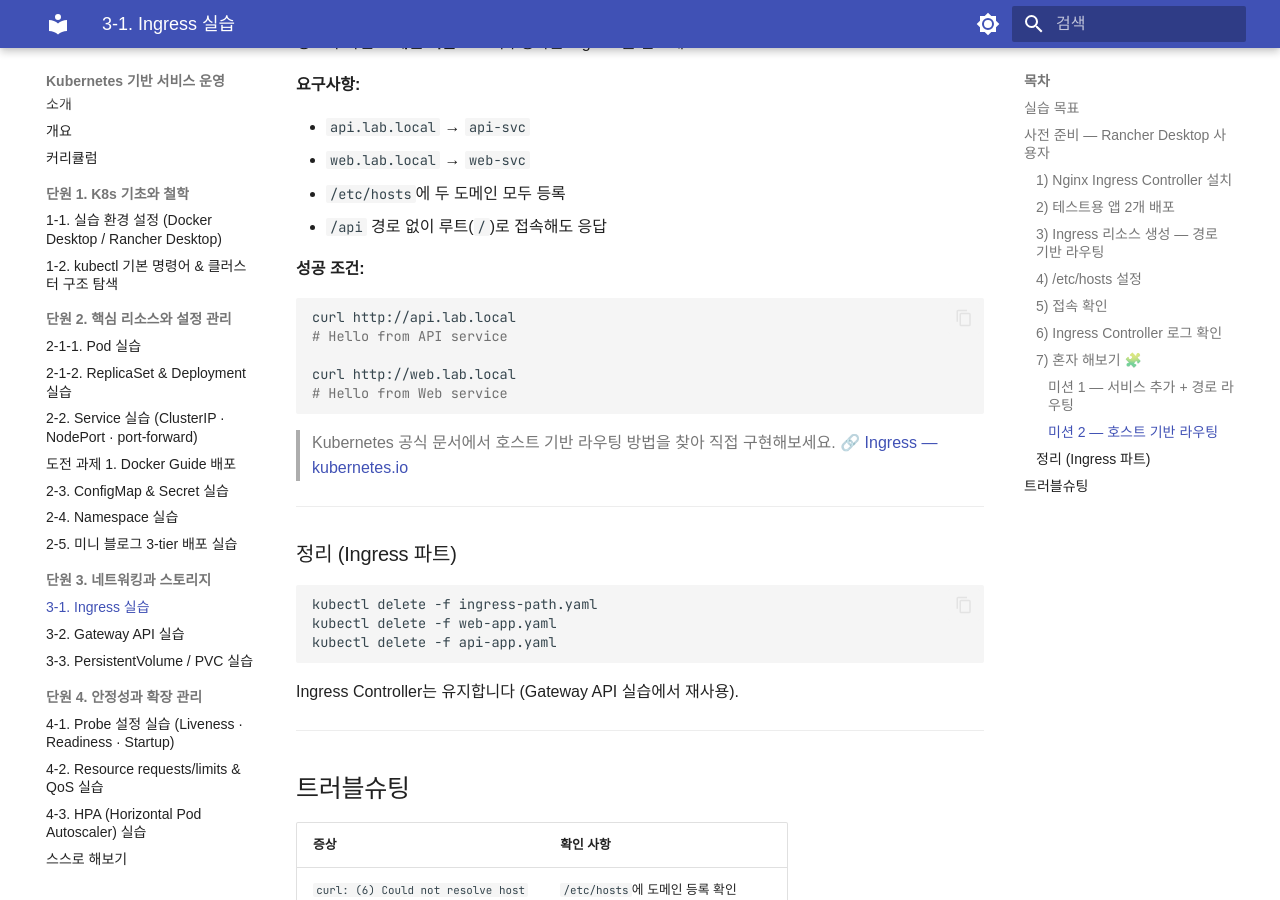
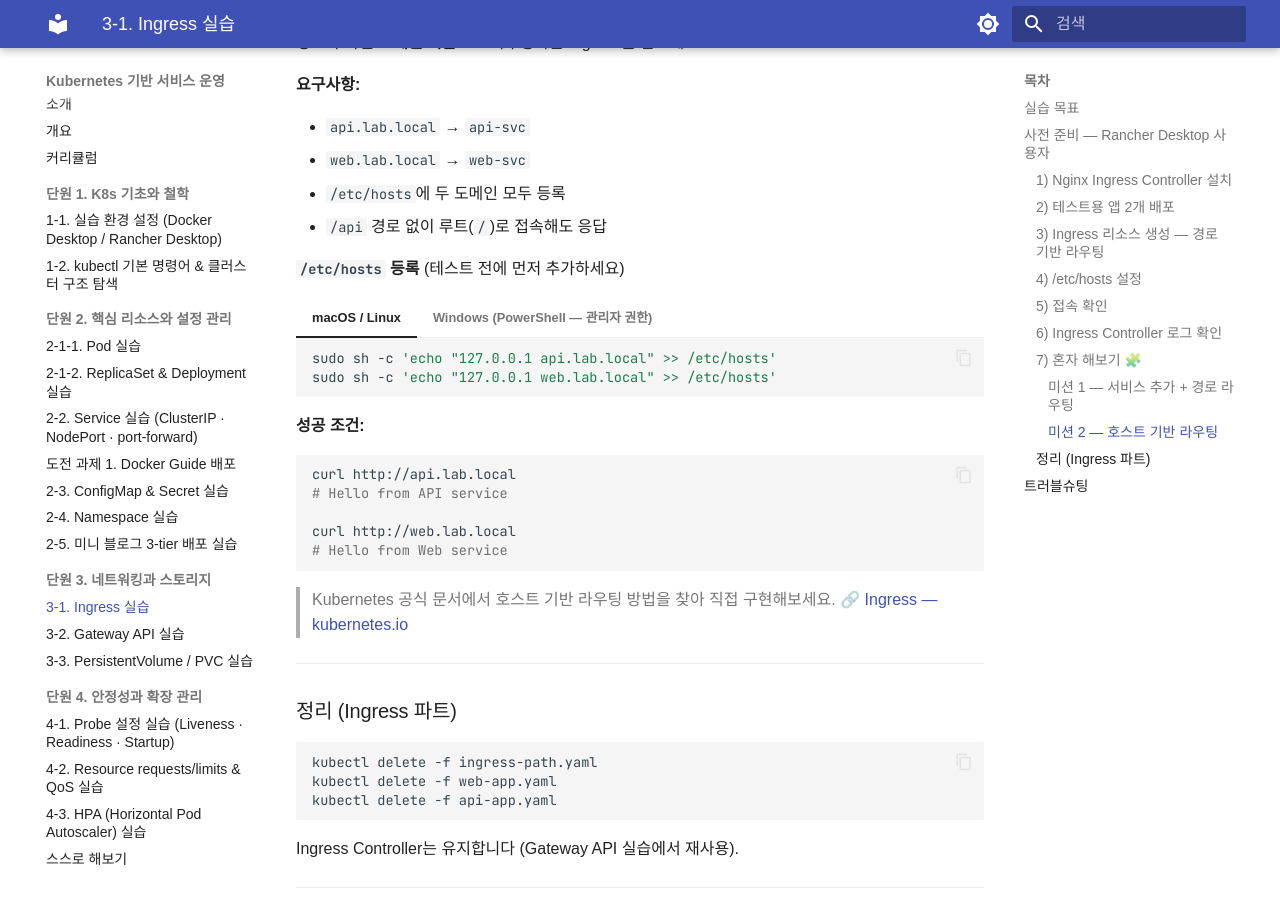
Before and after one commit to skilleat-labs/docker-k8s-labs, an MkDocs documentation site: the page built from docs/modules/module10/3-1.md, in a window 1280 px wide and 900 px high, scrolled down 4861 px. Built offline with MkDocs 1.6.1 and Material for MkDocs 9.7.7, drawn with Linux system fonts in a browser that asks for light colours; some web fonts are replaced.

Commit message:
docs: 3-1 미션 2 /etc/hosts 등록 안내 추가 (api/web.lab.local)
Co-Authored-By: Claude Sonnet 4.6 <noreply@anthropic.com>

````diff
--- a/docs/modules/module10/3-1.md
+++ b/docs/modules/module10/3-1.md
@@ -265,6 +265,22 @@ curl http://lab.local/shop
 - `/etc/hosts`에 두 도메인 모두 등록
 - `/api` 경로 없이 루트(`/`)로 접속해도 응답
 
+**`/etc/hosts` 등록** (테스트 전에 먼저 추가하세요)
+
+=== "macOS / Linux"
+
+    ```bash
+    sudo sh -c 'echo "127.0.0.1 api.lab.local" >> /etc/hosts'
+    sudo sh -c 'echo "127.0.0.1 web.lab.local" >> /etc/hosts'
+    ```
+
+=== "Windows (PowerShell — 관리자 권한)"
+
+    ```powershell
+    Add-Content -Path "C:\Windows\System32\drivers\etc\hosts" -Value "127.0.0.1 api.lab.local"
+    Add-Content -Path "C:\Windows\System32\drivers\etc\hosts" -Value "127.0.0.1 web.lab.local"
+    ```
+
 **성공 조건:**
 
 ```bash
````
